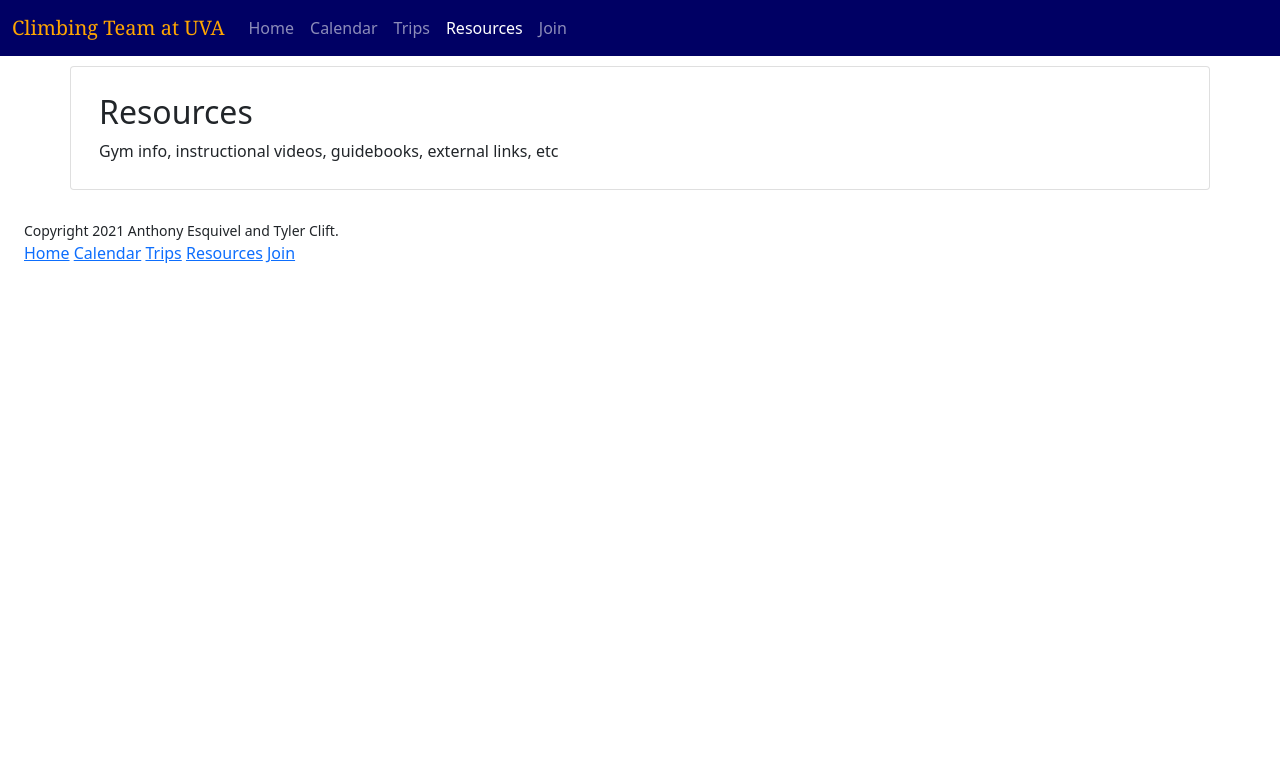
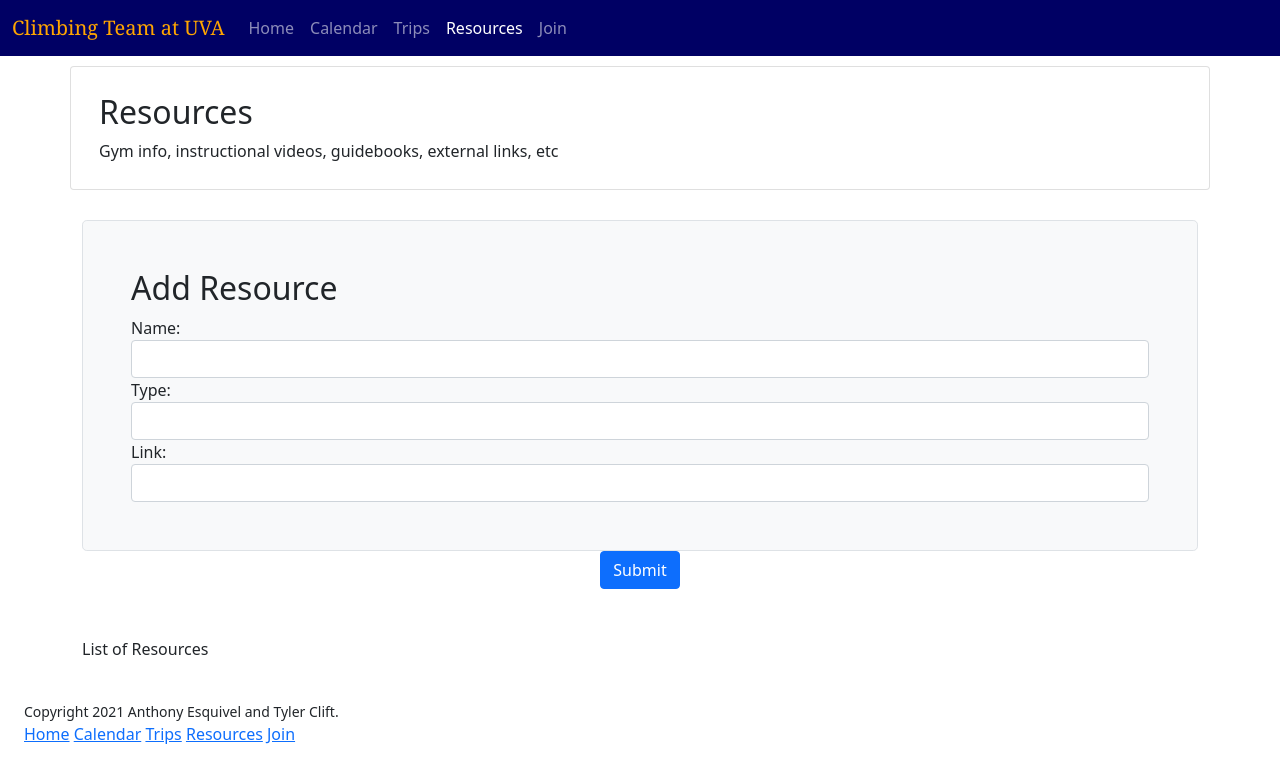
Before and after one commit to AnthonyEsquivel/CS4640-Project, a PHP site: page /resources.html in a window 1280 px wide. Shown: the top 783 px of the page. Run offline with PHP 8.4, Linux system fonts and the light colour scheme; lists and menus that the app fills with data are empty.

Commit message:
Added DOM manipulation to resource page

```diff
--- a/database_connection.php
+++ b/database_connection.php
@@ -1,5 +1,5 @@
 <?php
     $dbserver = "localhost";
-    $dbuser = "afe2xd";
-    $dbpass = "FxzfqPxtRDV6";
-    $dbdatabase = "afe2xd";
+    $dbuser = "root";
+    $dbpass = "";
+    $dbdatabase = "climbing_team";
--- a/resources.html
+++ b/resources.html
@@ -18,7 +18,7 @@
     <title>The Virginia Climbing Team</title>
 </head>
 
-<body>
+<body onload="loadResources()">
 
     <nav class="navbar navbar-expand-sm navbar-dark navbar-custom">
         <div class="container-fluid">
@@ -43,7 +43,45 @@
             </p>
         </div>
     </div>
+    <div class="container" style="margin-top: 15px;">
+        <div class="col-xs-8 mx-auto">
+            <form id="resource_form">
+                <div class="h-100 p-5 bg-light border rounded-3">
+                    <h2>Add Resource</h2>
+                    <label for="name">Name:</label><br>
+                    <input type="text" class="form-control" id="name" name="name">
+                    <label for="type">Type:</label><br>
+                    <input type="text" class="form-control" id="type" name="type">
+                    <label for="link">Link:</label><br>
+                    <input type="text" class="form-control" id="link" name="link">
+                </div>
+            </form>
+            <div class="text-center">
+                <button class="btn btn-primary" onclick="postResource()">Submit</button>
+            </div>
 
+            <br><br>
+            <table>
+                <thead>
+                    <tr>
+                        <th colspan="2">List of Resources</th>
+                    </tr>
+                </thead>
+                <tbody id="resources">
+                    <tr>
+                        <th scope="col">Name</th>
+                        <th scope="col">Type</th>
+                        <th scope="col">Link</th>
+                    </tr>
+                        <tr>
+                            <td>name</td>
+                            <td>type</td>
+                            <td>link</td>
+                        </tr>
+                </tbody>
+            </table>
+        </div>
+    </div>
 
     <!--Footer-->
     <footer class="container foot row col-12">
@@ -57,6 +95,40 @@
         </nav>
     </footer>
 
+    <script >
+        function postResource(){
+            // get the data from the form
+            var x = document.getElementById("resource_form");
+            //if (!x.elements[0].value || !x.elements[1].value || !x.elements[2].value) return;
+
+            // construct a transaction with fields from form
+            var row = "<tr>";
+            row += "<td>" + x.elements[0].value + "</td>";
+            row += "<td>" + x.elements[1].value + "</td>";
+            row += "<td>" + x.elements[2].value + "</td>";
+            row += "</tr>";
+
+
+
+            var storedResources = JSON.parse(localStorage.getItem("sources"));
+            if (storedResources == null){
+                storedResources = '<tr><th scope="col">Name</th><th scope="col">Type</th><th scope="col">Link</th></tr>' + row;
+            } else{
+                storedResources += row;
+            }
+            // display in table
+            document.getElementById("resources").innerHTML = storedResources;
+            // store in localstorage
+            localStorage.setItem("sources", JSON.stringify(storedResources));
+            x.reset();
+        }
+
+        function loadResources(){
+            var storedResources = JSON.parse(localStorage.getItem("sources"));
+            document.getElementById("resources").innerHTML = storedResources;
+        }
+    </script>
+
     <script src="https://cdn.jsdelivr.net/npm/bootstrap@5.1.1/dist/js/bootstrap.bundle.min.js"
         integrity="sha384-/bQdsTh/da6pkI1MST/rWKFNjaCP5gBSY4sEBT38Q/9RBh9AH40zEOg7Hlq2THRZ"
         crossorigin="anonymous"></script>
--- a/trips.php
+++ b/trips.php
@@ -150,7 +150,7 @@
         <div class="card-body">
             <h2 class="card-title">Trip Signup</h2>
             <h5>Signed in as <?= $user["name"] ?> </h5>
-            <a href="login.php" class="btn">Log out</a>
+            <a href="login.php" class="btn btn-danger">Log out</a>
             <?php foreach ($data as $trip): ?>
                 <div class="card-body">
                     <h3 class="card-title"><?= $trip['name'] ?></h3>
@@ -172,7 +172,7 @@
                     <?php endif ?>
                 </div>
             <?php endforeach ?>
-            <a href="json.php" class="btn">Print Trips as JSON</a>
+            <a href="json.php" class="btn btn-primary">Print Trips as JSON</a>
         </div>
     </div>
 
```
